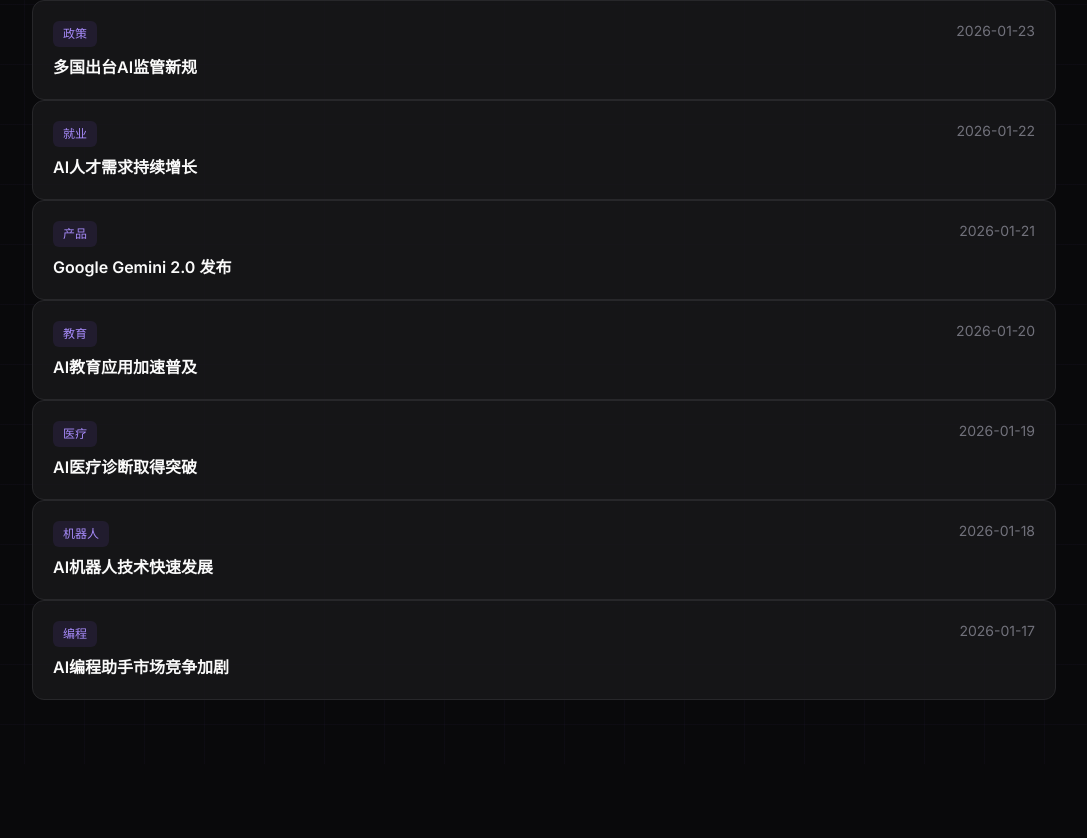
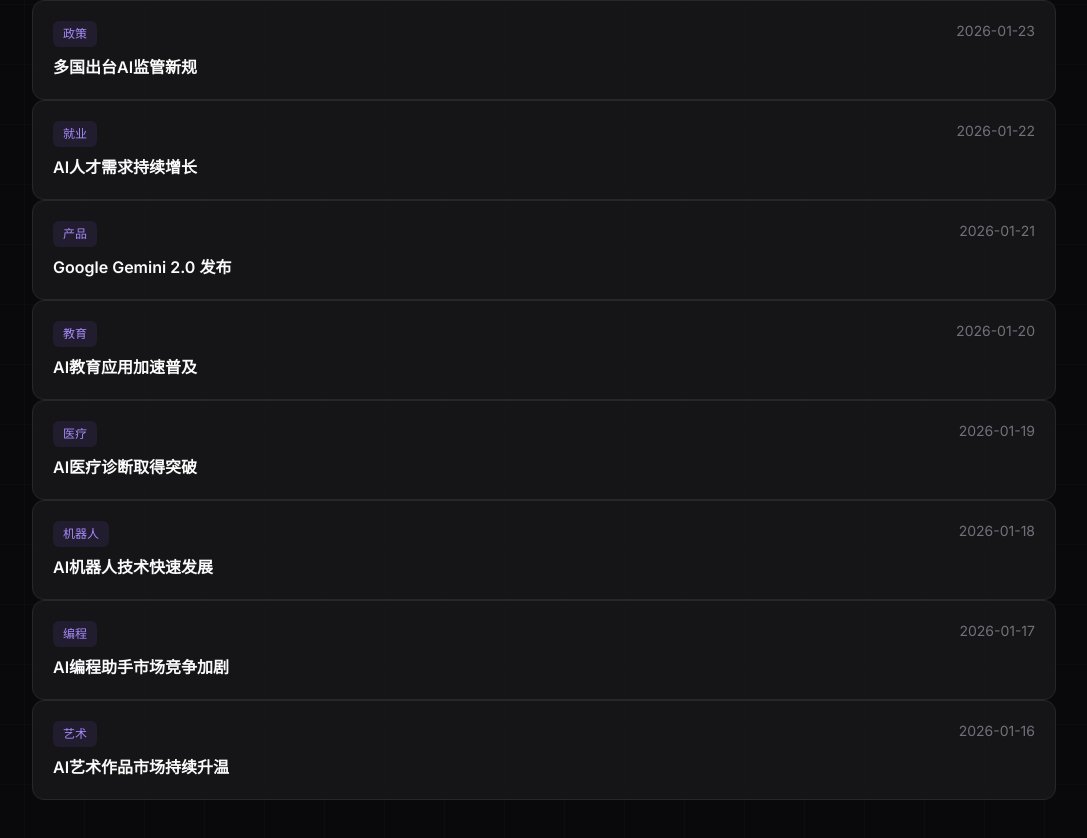
Before and after one commit to uncle-light/deepzd, a Next.js app: page /news in a window 1280 px wide. Shown: the part 896-1734 px from the top of the page, without its empty margins (96-1183 px from the left). Before the commit the page ends 1660 px from the top, so only its background shows below. Built offline with nearby package versions, Linux system fonts and the light colour scheme.

Commit message:
feat: 添加AI艺术资讯

```diff
--- a/src/app/data/news.ts
+++ b/src/app/data/news.ts
@@ -125,4 +125,13 @@ AI监管进入新阶段，企业需关注合规要求。`
 
 开发者生产力提升成为核心卖点。`
   },
+  {
+    slug: "ai-art-market",
+    title: "AI艺术作品市场持续升温",
+    date: "2026-01-16",
+    tag: "艺术",
+    content: `AI生成艺术作品交易量增长显著。
+
+版权和原创性问题仍是讨论焦点。`
+  },
 ];
```
